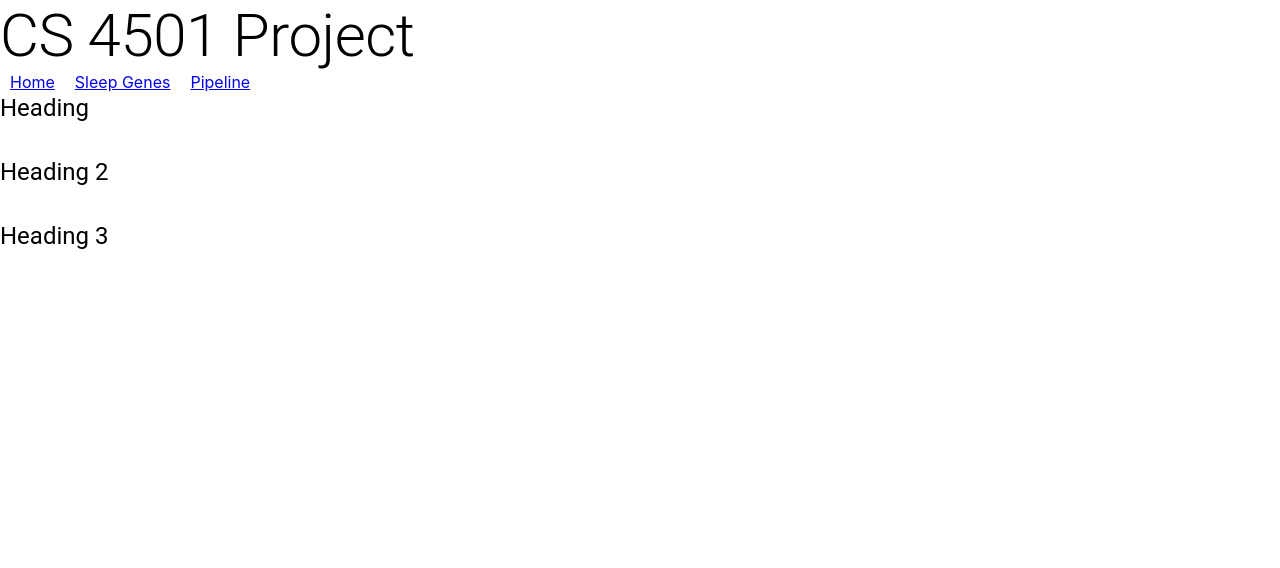
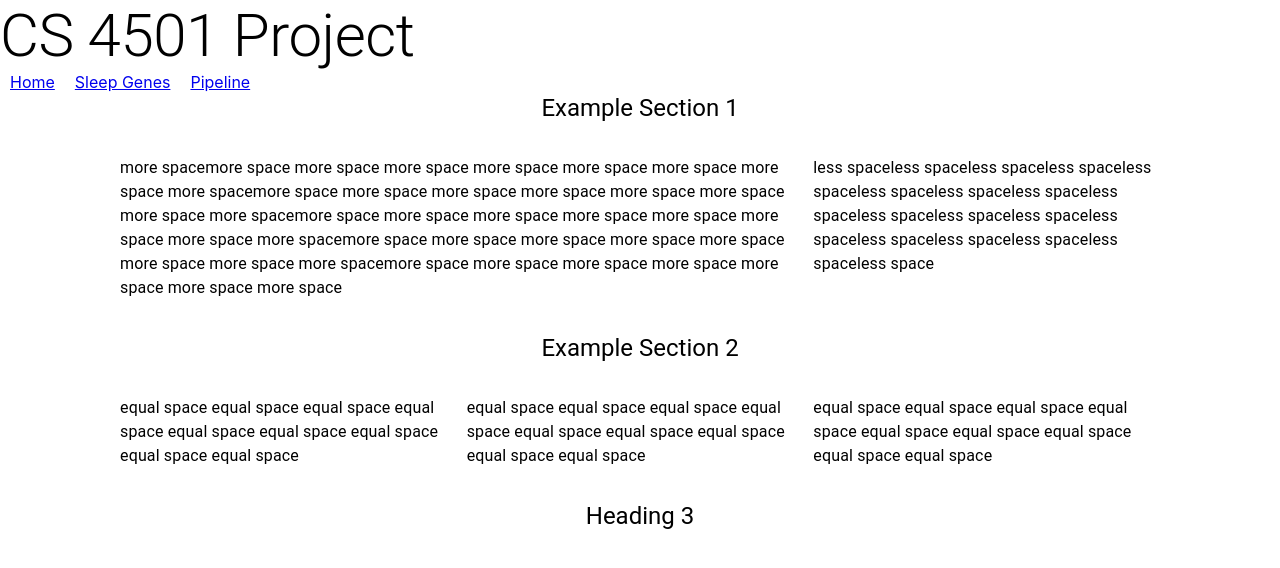
Before and after one commit to johnny-yang-4102/cs_4501_sleep_brain, a JavaScript app: page / in a window 1280 px wide. Shown: the top 568 px of the page. Built offline with nearby package versions, Linux system fonts and the light colour scheme; the HTML template or start-up script is replaced by a standard one.

Commit message:
Add in example sections

```diff
--- a/src/screens/ScreenIntro.js
+++ b/src/screens/ScreenIntro.js
@@ -1,17 +1,41 @@
 import { Stack } from "@mui/system";
 import { Grid, Typography } from "@mui/material";
 
+
 const ScreenIntro = () => {
     return (
-        <Stack spacing={4} direction="column">
+        <Stack spacing={4} direction="column" justifyContent="center" alignItems="center" marginLeft={15} marginRight={15}>
 
+            {/* Example section 1 */}
             <Grid item>
-            <Typography variant="h5" >Heading </Typography>
+                <Typography variant="h5" >Example Section 1 </Typography>
+            </Grid>
+
+            <Grid container direction="row" >
+                <Grid item xs={8}>
+                <Typography variant="body1" >more spacemore space more space more space more space more space more space more space more spacemore space more space more space more space more space more space more space more spacemore space more space more space more space more space more space more space more spacemore space more space more space more space more space more space more space more spacemore space more space more space more space more space more space more space  </Typography>
+                </Grid>
+                <Grid item xs={4}>
+                    <Typography variant="body1" >less spaceless spaceless spaceless spaceless spaceless spaceless spaceless spaceless spaceless spaceless spaceless spaceless spaceless spaceless spaceless spaceless spaceless space </Typography>
+                </Grid>
             </Grid>
 
 
+            {/* Example section 2 */}
             <Grid item>
-            <Typography variant="h5" >Heading 2</Typography>
+                <Typography variant="h5" >Example Section 2 </Typography>
+            </Grid>
+
+            <Grid container direction="row" >
+                <Grid item xs={4}>
+                <Typography variant="body1" >equal space equal space equal space equal space equal space equal space equal space equal space equal space  </Typography>
+                </Grid>
+                <Grid item xs={4}>
+                <Typography variant="body1" >equal space equal space equal space equal space equal space equal space equal space equal space equal space  </Typography>
+                </Grid>
+                <Grid item xs={4}>
+                <Typography variant="body1" >equal space equal space equal space equal space equal space equal space equal space equal space equal space  </Typography>
+                </Grid>
             </Grid>
 
             <Grid item>
```
Lines whose indentation alone changed are shown as unchanged.
